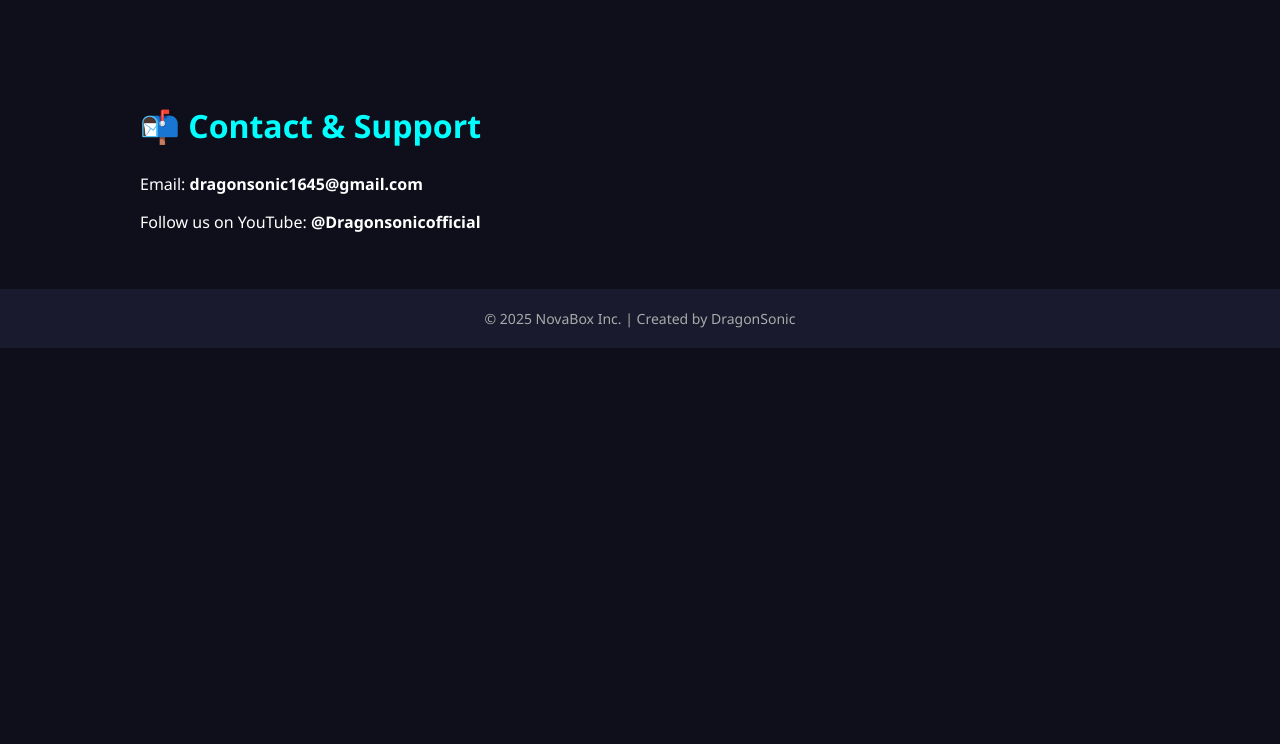
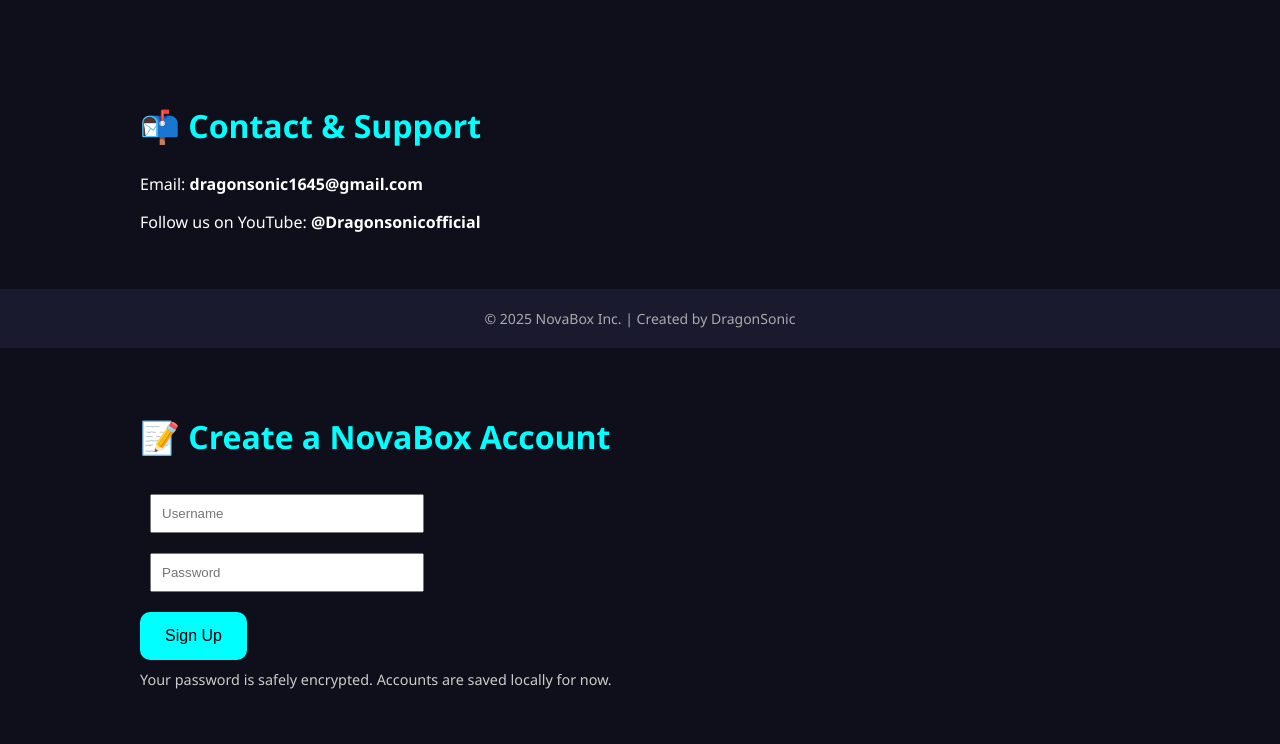
Before and after one commit to dr4g0ns0n1c/novaboxweb, a plain HTML site: page index.html in a window 1280 px wide. Shown: the part 1696-2440 px from the top of the page. Before the commit the page ends 2044 px from the top, so only its background shows below. Drawn offline with Linux system fonts and the light colour scheme.

Commit message:
Update index.html

```diff
--- a/index.html
+++ b/index.html
@@ -159,4 +159,13 @@
   </footer>
 
 </body>
+  <section id="signup">
+  <h2>📝 Create a NovaBox Account</h2>
+  <form method="POST" action="/signup">
+    <input name="username" type="text" placeholder="Username" required style="padding:10px; margin:10px; width:250px;"><br>
+    <input name="password" type="password" placeholder="Password" required style="padding:10px; margin:10px; width:250px;"><br>
+    <button type="submit" class="btn">Sign Up</button>
+  </form>
+  <p class="note">Your password is safely encrypted. Accounts are saved locally for now.</p>
+</section>
 </html>
```
